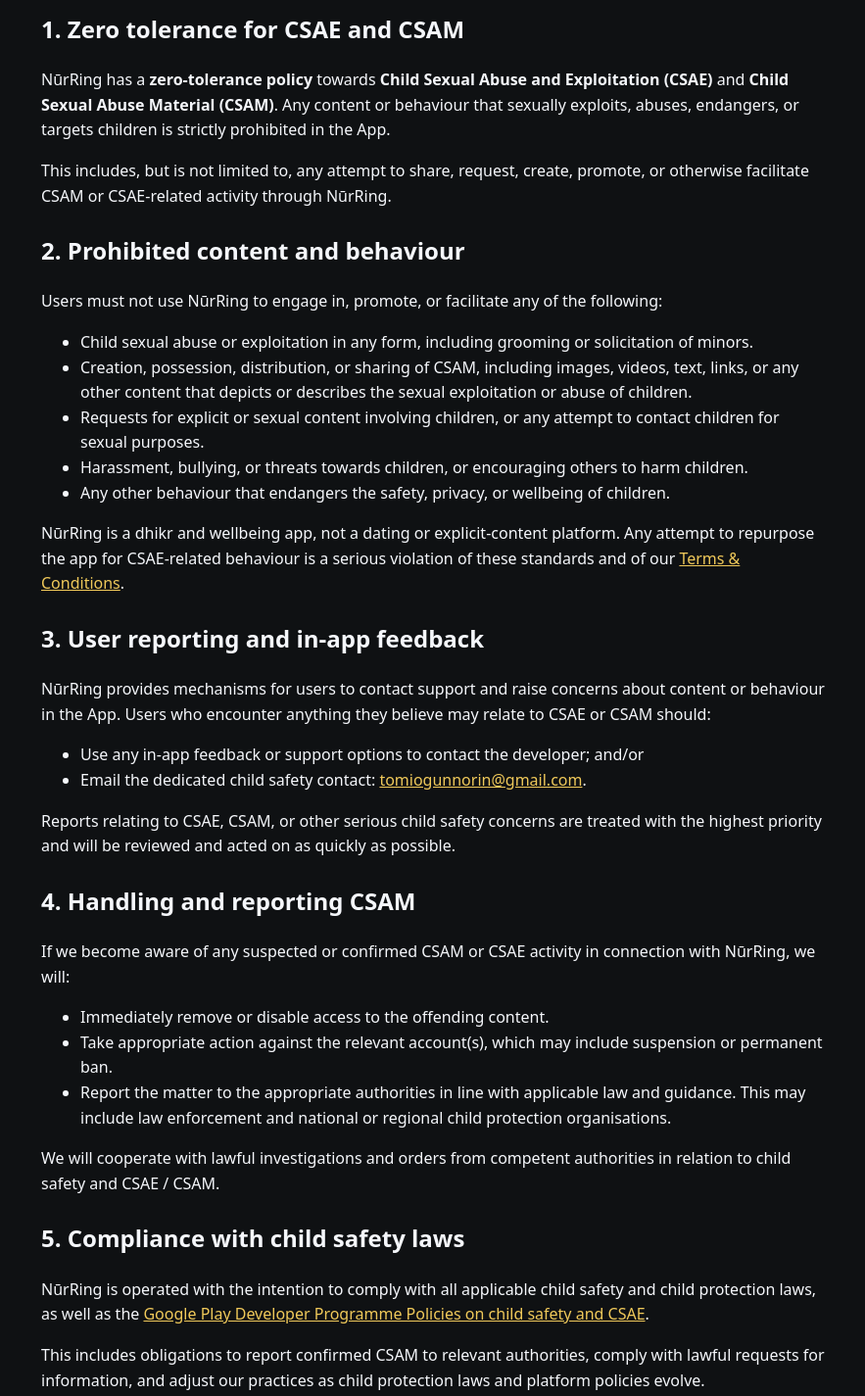
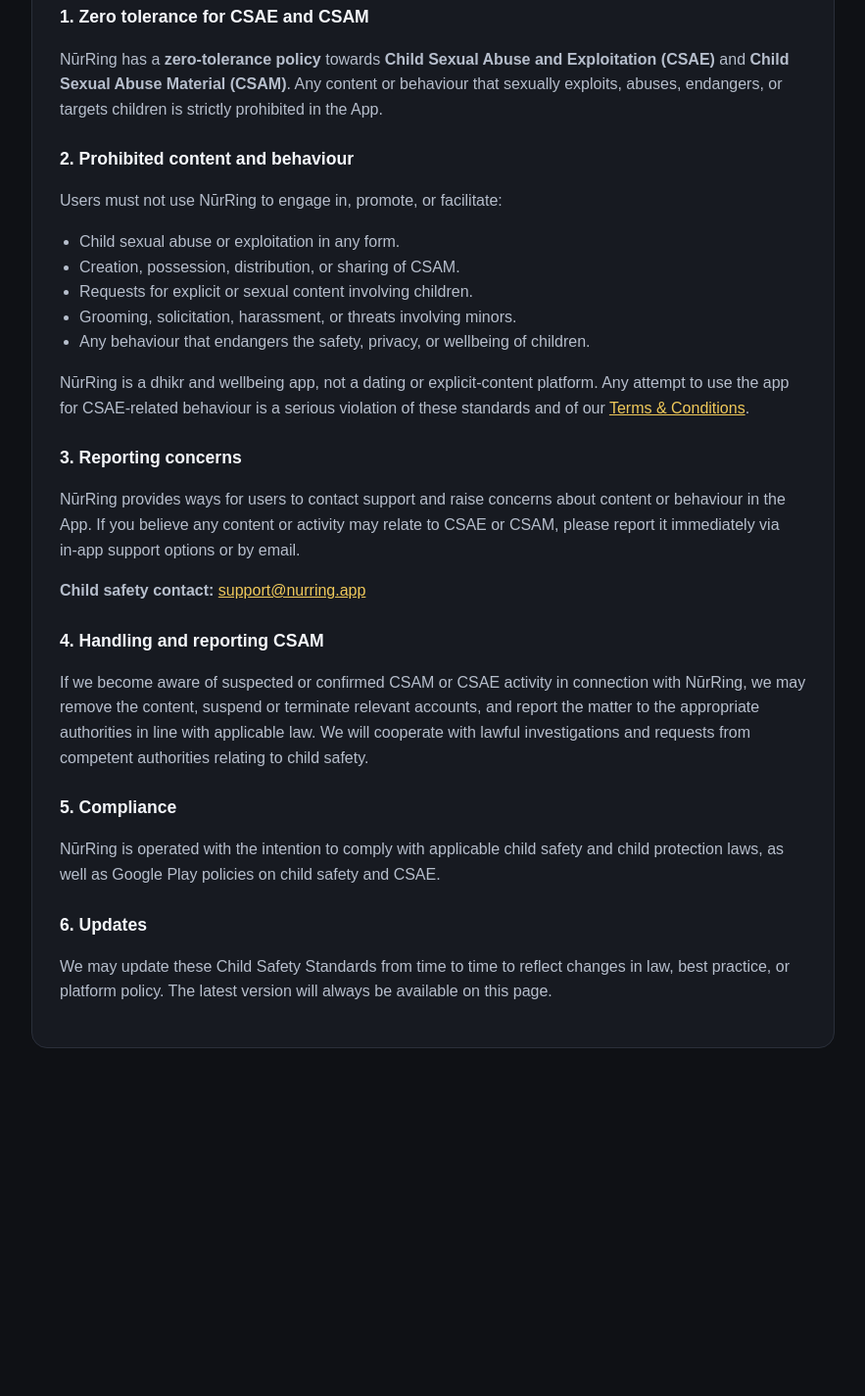
Before and after one commit to tomiogunnorin-afk/nurring-legal, a plain HTML site: page child-safety.html in a window 1280 px wide. Shown: the part 216-1641 px from the top of the page at 98% size, without its empty margins (198-1081 px from the left). After the commit the page ends 1358 px from the top, so only its background shows below. Drawn offline with Linux system fonts and the light colour scheme.

Commit message:
Update child-safety.html

```diff
--- a/child-safety.html
+++ b/child-safety.html
@@ -5,47 +5,84 @@
     <title>NūrRing – Child Safety Standards (CSAE)</title>
     <meta name="viewport" content="width=device-width, initial-scale=1" />
     <style>
+      :root {
+        --bg: #0f1115;
+        --card: #171a21;
+        --text: #f5f7fb;
+        --muted: #b6becc;
+        --accent: #d4af37;
+        --border: #2a2f3a;
+        --link: #f0c95a;
+      }
+
+      * { box-sizing: border-box; }
+
       body {
-        max-width: 800px;
+        margin: 0;
+        font-family: Arial, sans-serif;
+        background: var(--bg);
+        color: var(--text);
+        line-height: 1.6;
+      }
+
+      .wrap {
+        max-width: 860px;
         margin: 0 auto;
-        padding: 32px 20px 64px;
-        font-family: system-ui, -apple-system, BlinkMacSystemFont, "Segoe UI",
-          sans-serif;
-        line-height: 1.6;
-        background: #0f1113;
-        color: #f5f7fb;
+        padding: 48px 20px 72px;
       }
-      h1,
-      h2,
-      h3 {
-        color: #f5f7fb;
+
+      .card {
+        background: var(--card);
+        border: 1px solid var(--border);
+        border-radius: 16px;
+        padding: 28px;
       }
+
+      h1 {
+        margin: 0 0 8px;
+        color: var(--accent);
+        font-size: 2rem;
+      }
+
+      h2 {
+        margin-top: 24px;
+        margin-bottom: 8px;
+        font-size: 1.1rem;
+        color: var(--text);
+      }
+
+      p {
+        color: var(--muted);
+      }
+
+      ul {
+        color: var(--muted);
+        padding-left: 20px;
+      }
+
       a {
-        color: #f0c95a;
-      }
-      section {
-        margin-top: 24px;
+        color: var(--link);
       }
     </style>
   </head>
   <body>
+    <main class="wrap">
+      <section class="card">
         <h1>NūrRing Child Safety Standards (CSAE)</h1>
 
         <p>
-      This page sets out the child safety standards for
-      <strong>NūrRing</strong> (the “App”), developed and published by
-      <strong>tomi ogunnorin</strong>. It is intended to comply with
-      Google Play’s
+          This page sets out the child safety standards for <strong>NūrRing</strong>
+          (the “App”). It is intended to comply with Google Play’s
           <a
             href="https://support.google.com/googleplay/android-developer/answer/14747720"
             target="_blank"
             rel="noopener noreferrer"
-        >Child Safety Standards policy</a
           >
+            Child Safety Standards policy
+          </a>
           and relevant child protection laws.
         </p>
 
-    <section>
         <h2>1. Zero tolerance for CSAE and CSAM</h2>
         <p>
           NūrRing has a <strong>zero‑tolerance policy</strong> towards
@@ -54,157 +91,61 @@
           behaviour that sexually exploits, abuses, endangers, or targets
           children is strictly prohibited in the App.
         </p>
-      <p>
-        This includes, but is not limited to, any attempt to share, request,
-        create, promote, or otherwise facilitate CSAM or CSAE‑related activity
-        through NūrRing.
-      </p>
-    </section>
 
-    <section>
         <h2>2. Prohibited content and behaviour</h2>
-      <p>
-        Users must not use NūrRing to engage in, promote, or facilitate any of
-        the following:
-      </p>
+        <p>Users must not use NūrRing to engage in, promote, or facilitate:</p>
         <ul>
+          <li>Child sexual abuse or exploitation in any form.</li>
+          <li>Creation, possession, distribution, or sharing of CSAM.</li>
+          <li>Requests for explicit or sexual content involving children.</li>
+          <li>Grooming, solicitation, harassment, or threats involving minors.</li>
           <li>
-          Child sexual abuse or exploitation in any form, including grooming or
-          solicitation of minors.
-        </li>
-        <li>
-          Creation, possession, distribution, or sharing of CSAM, including
-          images, videos, text, links, or any other content that depicts or
-          describes the sexual exploitation or abuse of children.
-        </li>
-        <li>
-          Requests for explicit or sexual content involving children, or any
-          attempt to contact children for sexual purposes.
-        </li>
-        <li>
-          Harassment, bullying, or threats towards children, or encouraging
-          others to harm children.
-        </li>
-        <li>
-          Any other behaviour that endangers the safety, privacy, or wellbeing
-          of children.
+            Any behaviour that endangers the safety, privacy, or wellbeing of children.
           </li>
         </ul>
         <p>
           NūrRing is a dhikr and wellbeing app, not a dating or explicit‑content
-        platform. Any attempt to repurpose the app for CSAE‑related behaviour
-        is a serious violation of these standards and of our
+          platform. Any attempt to use the app for CSAE‑related behaviour is a
+          serious violation of these standards and of our
           <a href="./terms.html">Terms &amp; Conditions</a>.
         </p>
-    </section>
 
-    <section>
-      <h2>3. User reporting and in‑app feedback</h2>
+        <h2>3. Reporting concerns</h2>
         <p>
-        NūrRing provides mechanisms for users to contact support and raise
-        concerns about content or behaviour in the App. Users who encounter
-        anything they believe may relate to CSAE or CSAM should:
+          NūrRing provides ways for users to contact support and raise concerns
+          about content or behaviour in the App. If you believe any content or
+          activity may relate to CSAE or CSAM, please report it immediately via
+          in‑app support options or by email.
         </p>
-      <ul>
-        <li>
-          Use any in‑app feedback or support options to contact the developer;
-          and/or
-        </li>
-        <li>
-          Email the dedicated child safety contact:
-          <a href="mailto:tomiogunnorin@gmail.com">tomiogunnorin@gmail.com</a>.
-        </li>
-      </ul>
         <p>
-        Reports relating to CSAE, CSAM, or other serious child safety concerns
-        are treated with the highest priority and will be reviewed and acted on
-        as quickly as possible.
+          <strong>Child safety contact:</strong>
+          <a href="mailto:support@nurring.app">support@nurring.app</a>
         </p>
-    </section>
 
-    <section>
         <h2>4. Handling and reporting CSAM</h2>
         <p>
-        If we become aware of any suspected or confirmed CSAM or CSAE activity
-        in connection with NūrRing, we will:
+          If we become aware of suspected or confirmed CSAM or CSAE activity in
+          connection with NūrRing, we may remove the content, suspend or
+          terminate relevant accounts, and report the matter to the appropriate
+          authorities in line with applicable law. We will cooperate with
+          lawful investigations and requests from competent authorities
+          relating to child safety.
         </p>
-      <ul>
-        <li>Immediately remove or disable access to the offending content.</li>
-        <li>
-          Take appropriate action against the relevant account(s), which may
-          include suspension or permanent ban.
-        </li>
-        <li>
-          Report the matter to the appropriate authorities in line with
-          applicable law and guidance. This may include law enforcement and
-          national or regional child protection organisations.
-        </li>
-      </ul>
+
+        <h2>5. Compliance</h2>
         <p>
-        We will cooperate with lawful investigations and orders from competent
-        authorities in relation to child safety and CSAE / CSAM.
+          NūrRing is operated with the intention to comply with applicable
+          child safety and child protection laws, as well as Google Play
+          policies on child safety and CSAE.
         </p>
-    </section>
 
-    <section>
-      <h2>5. Compliance with child safety laws</h2>
+        <h2>6. Updates</h2>
         <p>
-        NūrRing is operated with the intention to comply with all applicable
-        child safety and child protection laws, as well as the
-        <a
-          href="https://support.google.com/googleplay/android-developer/answer/14747720"
-          target="_blank"
-          rel="noopener noreferrer"
-          >Google Play Developer Programme Policies on child safety and
-          CSAE</a
-        >.
-      </p>
-      <p>
-        This includes obligations to report confirmed CSAM to relevant
-        authorities, comply with lawful requests for information, and adjust
-        our practices as child protection laws and platform policies evolve.
-      </p>
-    </section>
-
-    <section>
-      <h2>6. Age‑appropriate use and safeguards</h2>
-      <p>
-        NūrRing is designed as a dhikr and wellbeing tool for a general
-        audience. It does not contain sexual content and is not intended for
-        dating, adult content, or explicit interactions.
-      </p>
-      <p>
-        We expect all users to act respectfully, and we reserve the right to
-        restrict or remove access where behaviour poses risks to children or
-        violates these safety standards.
-      </p>
-    </section>
-
-    <section>
-      <h2>7. Child safety point of contact</h2>
-      <p>
-        For issues specifically related to child safety, CSAE, or CSAM in
-        connection with NūrRing, the designated point of contact is:
-      </p>
-      <p>
-        <strong>Name:</strong> tomi ogunnorin<br />
-        <strong>Email:</strong>
-        <a href="mailto:tomiogunnorin@gmail.com">tomiogunnorin@gmail.com</a>
-      </p>
-      <p>
-        This contact is responsible for receiving child safety‑related
-        notifications from Google Play and from relevant authorities, and for
-        coordinating any necessary response.
-      </p>
-    </section>
-
-    <section>
-      <h2>8. Updates to these standards</h2>
-      <p>
-        We may update these Child Safety Standards from time to time to reflect
-        changes in law, best practice, or Google Play policies. The latest
+          We may update these Child Safety Standards from time to time to
+          reflect changes in law, best practice, or platform policy. The latest
           version will always be available on this page.
         </p>
       </section>
+    </main>
   </body>
 </html>
```
Lines whose indentation alone changed are shown as unchanged.
